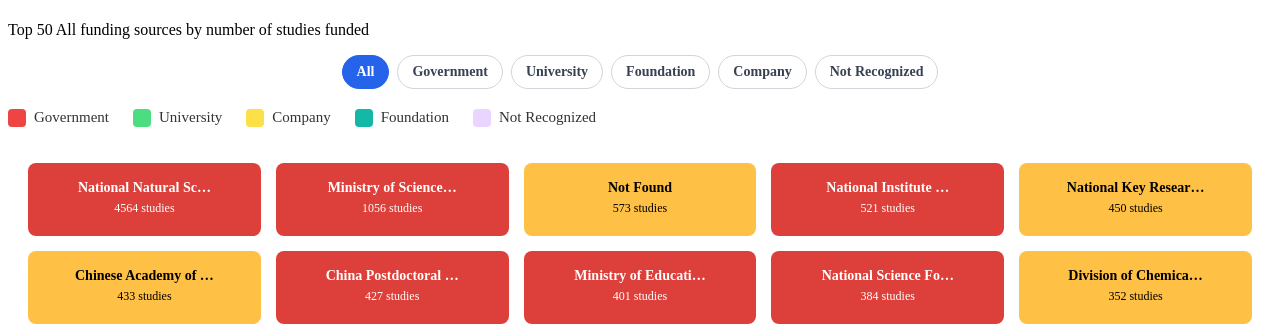
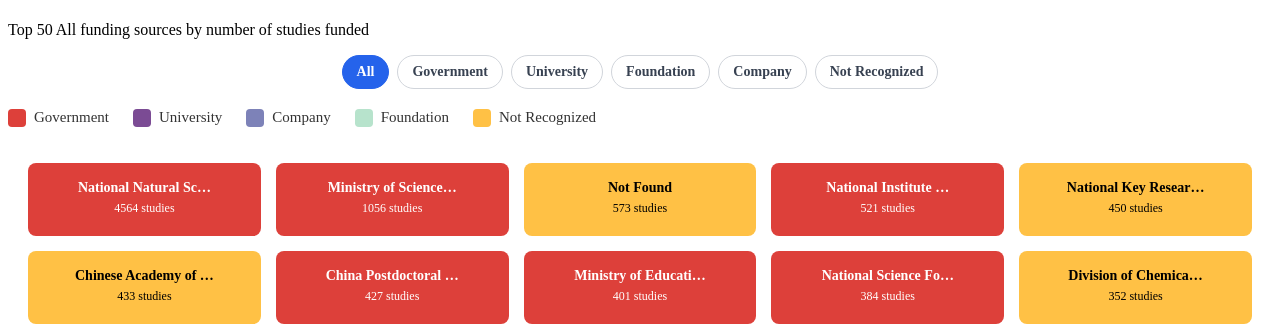
Before and after one commit to pedrolopezmorales/chemnet_project, a Django app: page /funding_table/ in a window 1280 px wide. Shown: the part 131-459 px from the top of the page. Run offline with Django 5.2, Linux system fonts and the light colour scheme; parts of the project's set-up code (start-up, migrations or seed data) failed here and were passed over.

Commit message:
fixed new color pallete not showing up in color keys and in connections

```diff
--- a/networkviewer/network_functions.py
+++ b/networkviewer/network_functions.py
@@ -1779,23 +1779,23 @@ def show_uni_network_pyvis(uni_name, category='Funding Sources', chemical_group=
             <h4 style="margin-bottom: 10px; color: #333; font-size: 16px;">Funding Source Categories:</h4>
             <div style="display: flex; flex-wrap: wrap; gap: 12px;">
                 <div style="display: flex; align-items: center;">
-                    <div style="width: 16px; height: 16px; background: #FF6B6B; border-radius: 50%; margin-right: 8px;"></div>
+                    <div style="width: 16px; height: 16px; background: #DD403A; border-radius: 50%; margin-right: 8px;"></div>
                     <span style="font-size: 13px; color: #333;">Government</span>
                 </div>
                 <div style="display: flex; align-items: center;">
-                    <div style="width: 16px; height: 16px; background: #96CEB4; border-radius: 50%; margin-right: 8px;"></div>
+                    <div style="width: 16px; height: 16px; background: #7B4B94; border-radius: 50%; margin-right: 8px;"></div>
                     <span style="font-size: 13px; color: #333;">University</span>
                 </div>
                 <div style="display: flex; align-items: center;">
-                    <div style="width: 16px; height: 16px; background: #4ECDC4; border-radius: 50%; margin-right: 8px;"></div>
+                    <div style="width: 16px; height: 16px; background: #B7E3CC; border-radius: 50%; margin-right: 8px;"></div>
                     <span style="font-size: 13px; color: #333;">Foundation</span>
                 </div>
                 <div style="display: flex; align-items: center;">
-                    <div style="width: 16px; height: 16px; background: #FFEAA7; border-radius: 50%; margin-right: 8px;"></div>
+                    <div style="width: 16px; height: 16px; background: #7D82B8; border-radius: 50%; margin-right: 8px;"></div>
                     <span style="font-size: 13px; color: #333;">Company</span>
                 </div>
                 <div style="display: flex; align-items: center;">
-                    <div style="width: 16px; height: 16px; background: #DDD6FE; border-radius: 50%; margin-right: 8px;"></div>
+                    <div style="width: 16px; height: 16px; background: #FFC145; border-radius: 50%; margin-right: 8px;"></div>
                     <span style="font-size: 13px; color: #333;">Not Recognized</span>
                 </div>
             </div>
@@ -2195,23 +2195,23 @@ def show_chemical_network(chemical, inch='Error', output_file=None, row=None, ma
             <h4 style="margin-bottom: 10px; color: #333; font-size: 16px;">Funding Source Categories:</h4>
             <div style="display: flex; flex-wrap: wrap; gap: 12px;">
                 <div style="display: flex; align-items: center;">
-                    <div style="width: 16px; height: 16px; background: #FF6B6B; border-radius: 50%; margin-right: 8px;"></div>
+                    <div style="width: 16px; height: 16px; background: #DD403A; border-radius: 50%; margin-right: 8px;"></div>
                     <span style="font-size: 13px; color: #333;">Government</span>
                 </div>
                 <div style="display: flex; align-items: center;">
-                    <div style="width: 16px; height: 16px; background: #96CEB4; border-radius: 50%; margin-right: 8px;"></div>
+                    <div style="width: 16px; height: 16px; background: #7B4B94; border-radius: 50%; margin-right: 8px;"></div>
                     <span style="font-size: 13px; color: #333;">University</span>
                 </div>
                 <div style="display: flex; align-items: center;">
-                    <div style="width: 16px; height: 16px; background: #4ECDC4; border-radius: 50%; margin-right: 8px;"></div>
+                    <div style="width: 16px; height: 16px; background: #B7E3CC; border-radius: 50%; margin-right: 8px;"></div>
                     <span style="font-size: 13px; color: #333;">Foundation</span>
                 </div>
                 <div style="display: flex; align-items: center;">
-                    <div style="width: 16px; height: 16px; background: #FFEAA7; border-radius: 50%; margin-right: 8px;"></div>
+                    <div style="width: 16px; height: 16px; background: #7D82B8; border-radius: 50%; margin-right: 8px;"></div>
                     <span style="font-size: 13px; color: #333;">Company</span>
                 </div>
                 <div style="display: flex; align-items: center;">
-                    <div style="width: 16px; height: 16px; background: #DDD6FE; border-radius: 50%; margin-right: 8px;"></div>
+                    <div style="width: 16px; height: 16px; background: #FFC145; border-radius: 50%; margin-right: 8px;"></div>
                     <span style="font-size: 13px; color: #333;">Not Recognized</span>
                 </div>
             </div>
@@ -2475,23 +2475,23 @@ def show_researcher_network_pyvis_from_row(row, output_file=None, researcher_row
             <h4 style="margin-bottom: 10px; color: #333; font-size: 16px;">Funding Source Categories:</h4>
             <div style="display: flex; flex-wrap: wrap; gap: 12px;">
                 <div style="display: flex; align-items: center;">
-                    <div style="width: 16px; height: 16px; background: #FF6B6B; border-radius: 50%; margin-right: 8px;"></div>
+                    <div style="width: 16px; height: 16px; background: #DD403A; border-radius: 50%; margin-right: 8px;"></div>
                     <span style="font-size: 13px; color: #333;">Government</span>
                 </div>
                 <div style="display: flex; align-items: center;">
-                    <div style="width: 16px; height: 16px; background: #96CEB4; border-radius: 50%; margin-right: 8px;"></div>
+                    <div style="width: 16px; height: 16px; background: #7B4B94; border-radius: 50%; margin-right: 8px;"></div>
                     <span style="font-size: 13px; color: #333;">University</span>
                 </div>
                 <div style="display: flex; align-items: center;">
-                    <div style="width: 16px; height: 16px; background: #4ECDC4; border-radius: 50%; margin-right: 8px;"></div>
+                    <div style="width: 16px; height: 16px; background: #B7E3CC; border-radius: 50%; margin-right: 8px;"></div>
                     <span style="font-size: 13px; color: #333;">Foundation</span>
                 </div>
                 <div style="display: flex; align-items: center;">
-                    <div style="width: 16px; height: 16px; background: #FFEAA7; border-radius: 50%; margin-right: 8px;"></div>
+                    <div style="width: 16px; height: 16px; background: #7D82B8; border-radius: 50%; margin-right: 8px;"></div>
                     <span style="font-size: 13px; color: #333;">Company</span>
                 </div>
                 <div style="display: flex; align-items: center;">
-                    <div style="width: 16px; height: 16px; background: #DDD6FE; border-radius: 50%; margin-right: 8px;"></div>
+                    <div style="width: 16px; height: 16px; background: #FFC145; border-radius: 50%; margin-right: 8px;"></div>
                     <span style="font-size: 13px; color: #333;">Not Recognized</span>
                 </div>
             </div>
--- a/networkviewer/templates/networkviewer/funding_table.html
+++ b/networkviewer/templates/networkviewer/funding_table.html
@@ -20,23 +20,23 @@
         </div>
         <div style="margin-bottom: 1em; display: flex; flex-wrap: wrap; gap: 1.5em; align-items: center;">
             <span style="display: flex; align-items: center;">
-                <span style="display:inline-block;width:18px;height:18px;border-radius:4px;background:#ef4444;margin-right:8px;"></span>
+                <span style="display:inline-block;width:18px;height:18px;border-radius:4px;background:#DD403A;margin-right:8px;"></span>
                 <span style="font-size:15px;color:#333;">Government</span>
             </span>
             <span style="display: flex; align-items: center;">
-                <span style="display:inline-block;width:18px;height:18px;border-radius:4px;background:#4ade80;margin-right:8px;"></span>
+                <span style="display:inline-block;width:18px;height:18px;border-radius:4px;background:#7B4B94;margin-right:8px;"></span>
                 <span style="font-size:15px;color:#333;">University</span>
             </span>
             <span style="display: flex; align-items: center;">
-                <span style="display:inline-block;width:18px;height:18px;border-radius:4px;background:#fde047;margin-right:8px;"></span>
+                <span style="display:inline-block;width:18px;height:18px;border-radius:4px;background:#7D82B8;margin-right:8px;"></span>
                 <span style="font-size:15px;color:#333;">Company</span>
             </span>
             <span style="display: flex; align-items: center;">
-                <span style="display:inline-block;width:18px;height:18px;border-radius:4px;background:#14b8a6;margin-right:8px;"></span>
+                <span style="display:inline-block;width:18px;height:18px;border-radius:4px;background:#B7E3CC;margin-right:8px;"></span>
                 <span style="font-size:15px;color:#333;">Foundation</span>
             </span>
             <span style="display: flex; align-items: center;">
-                <span style="display:inline-block;width:18px;height:18px;border-radius:4px;background:#e9d5ff;margin-right:8px;"></span>
+                <span style="display:inline-block;width:18px;height:18px;border-radius:4px;background:#FFC145;margin-right:8px;"></span>
                     <span style="font-size:15px;color:#333;">Not Recognized</span>
             </span>
         </div>
```
Also changed, not shown: networkviewer/templates/networkviewer/chemical_view.html (+5 -5 lines), networkviewer/templates/networkviewer/university_view.html (+5 -5 lines).
